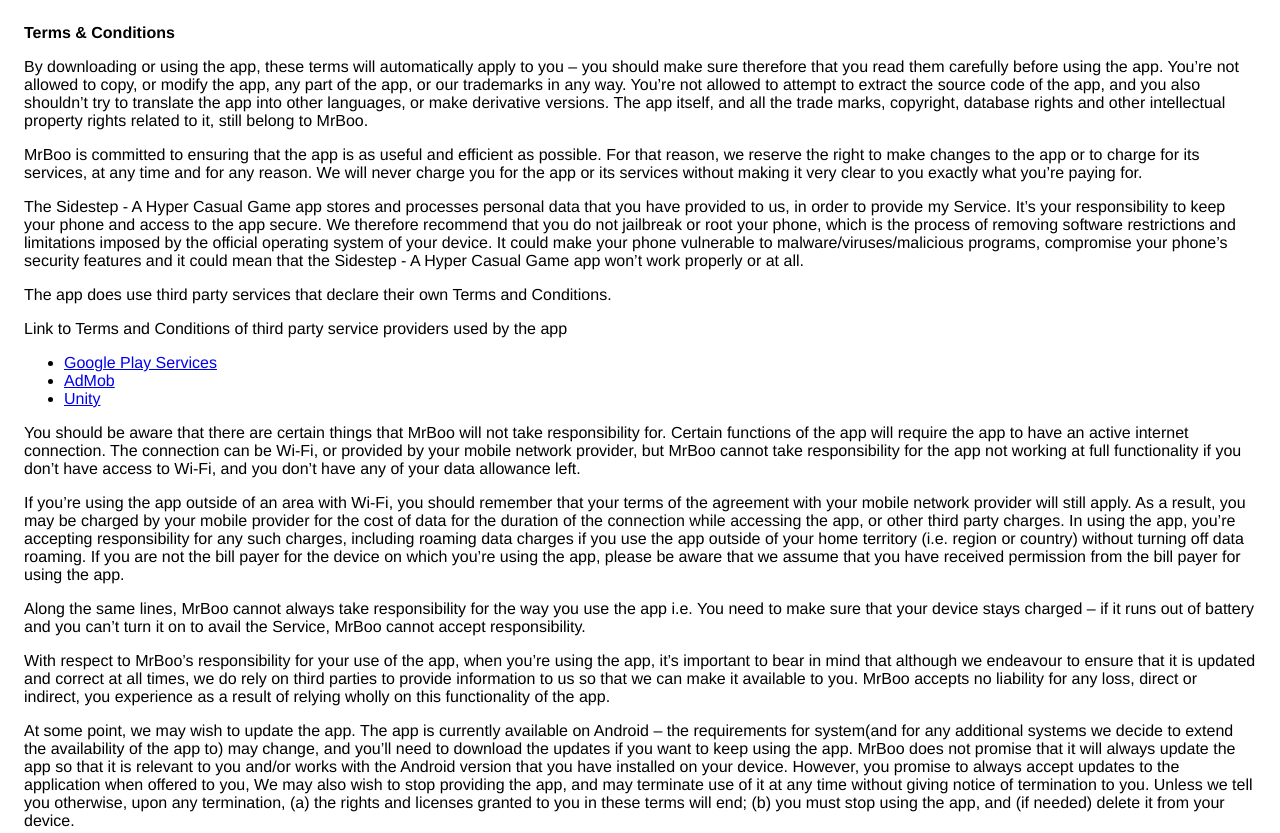
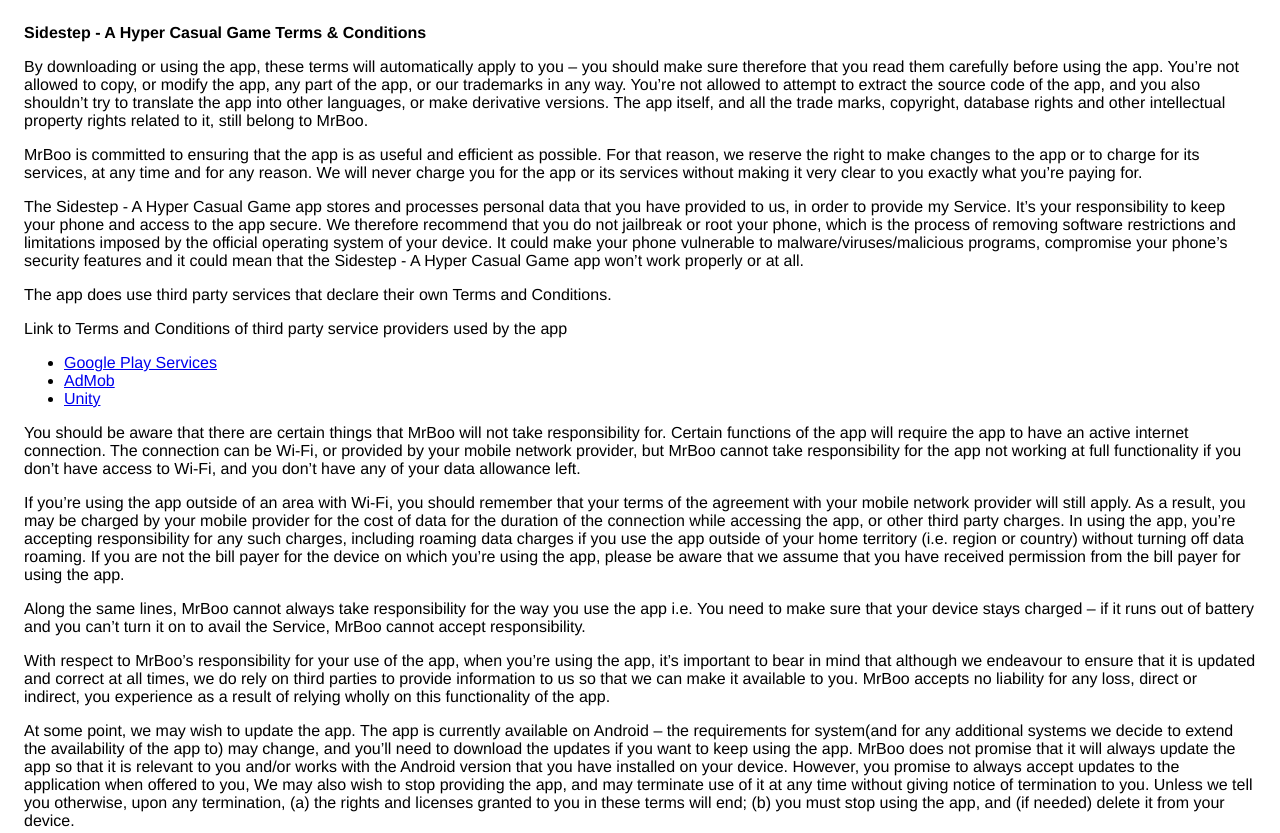
Before and after one commit to shrimoni/shrimoni.github.io, a plain HTML site: page Sidestep - A Hyper Casual Game/terms-and-conditions.html in a window 1280 px wide. Shown: the top 833 px of the page. Drawn offline with Linux system fonts and the light colour scheme.

Commit message:
Update terms & conditions.html

```diff
--- a/Sidestep - A Hyper Casual Game/terms-and-conditions.html
+++ b/Sidestep - A Hyper Casual Game/terms-and-conditions.html
@@ -14,7 +14,7 @@
 </head>
 
 <body>
-  <strong>Terms &amp; Conditions</strong>
+  <strong>Sidestep - A Hyper Casual Game Terms &amp; Conditions</strong>
   <p>
     By downloading or using the app, these terms will
     automatically apply to you – you should make sure therefore
```
